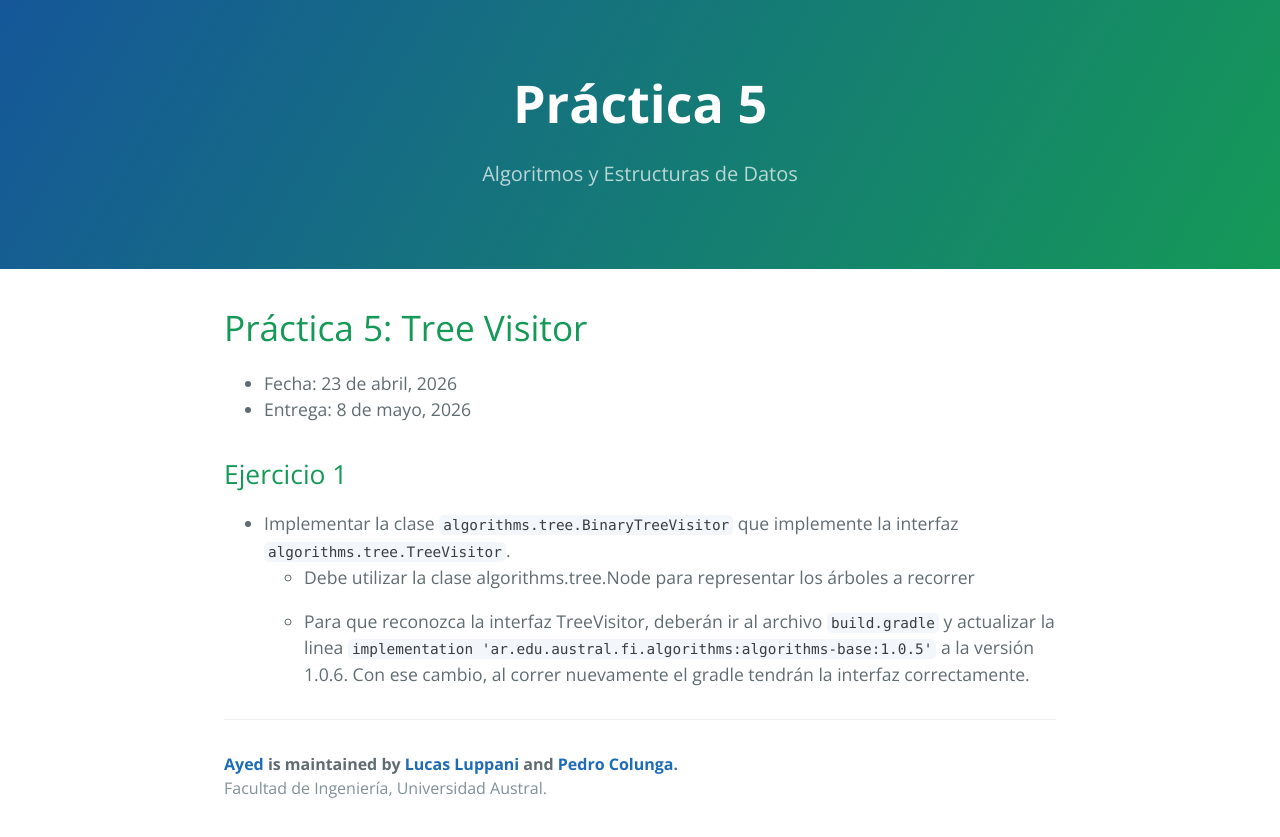
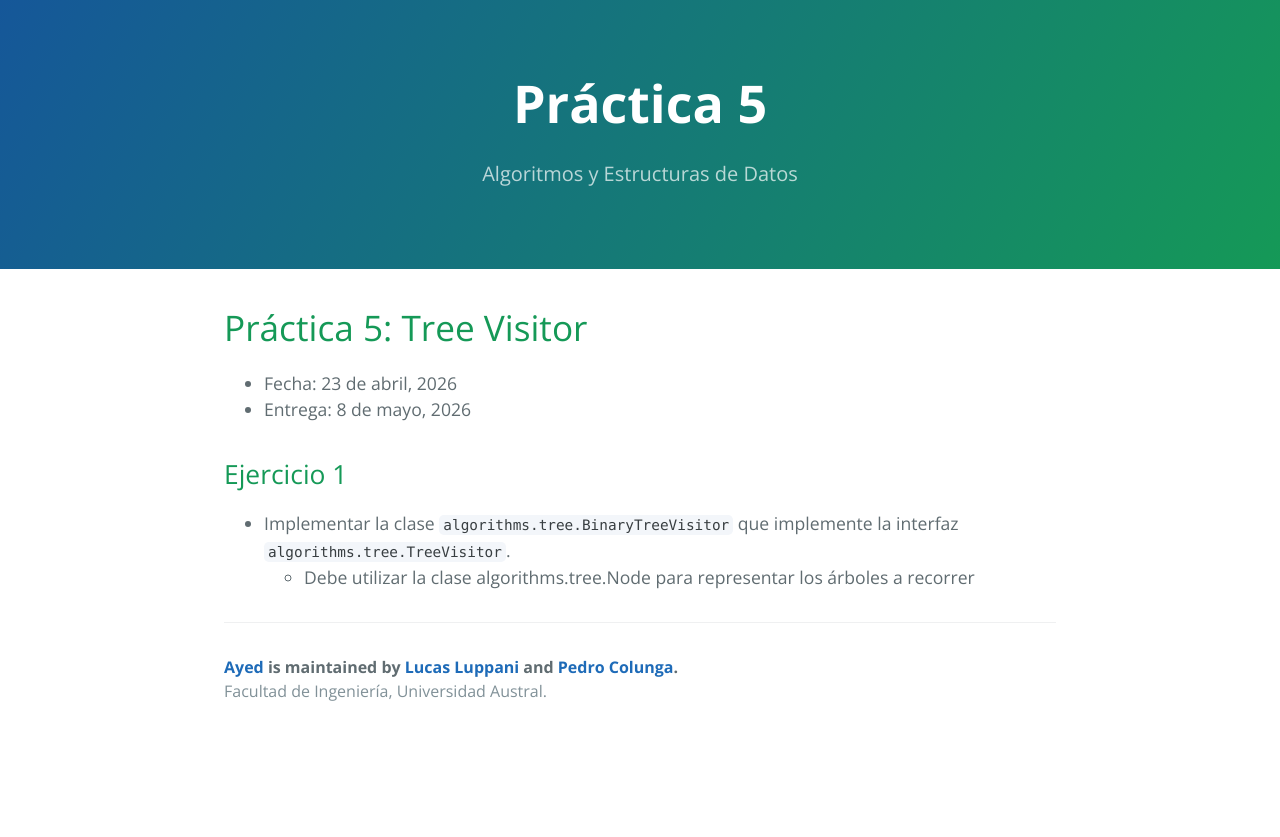
Before and after one commit to FacultadDeIngenieria/ayed, a Jekyll site: the page built from practice/tp5.md, in a window 1280 px wide. Shown: the top 837 px of the page. Built offline with Jekyll 4.4.1, drawn with Linux system fonts in a browser that asks for light colours.

Commit message:
Remove bump instruction from TP5

```diff
--- a/practice/tp5.md
+++ b/practice/tp5.md
@@ -13,5 +13,3 @@ permalink: /practice/5
 
 * Implementar la clase `algorithms.tree.BinaryTreeVisitor` que implemente la interfaz `algorithms.tree.TreeVisitor`.
   * Debe utilizar la clase algorithms.tree.Node para representar los árboles a recorrer
-
-  * Para que reconozca la interfaz TreeVisitor, deberán ir al archivo `build.gradle` y actualizar la linea `implementation 'ar.edu.austral.fi.algorithms:algorithms-base:1.0.5'` a la versión 1.0.6. Con ese cambio, al correr nuevamente el gradle tendrán la interfaz correctamente.
```
